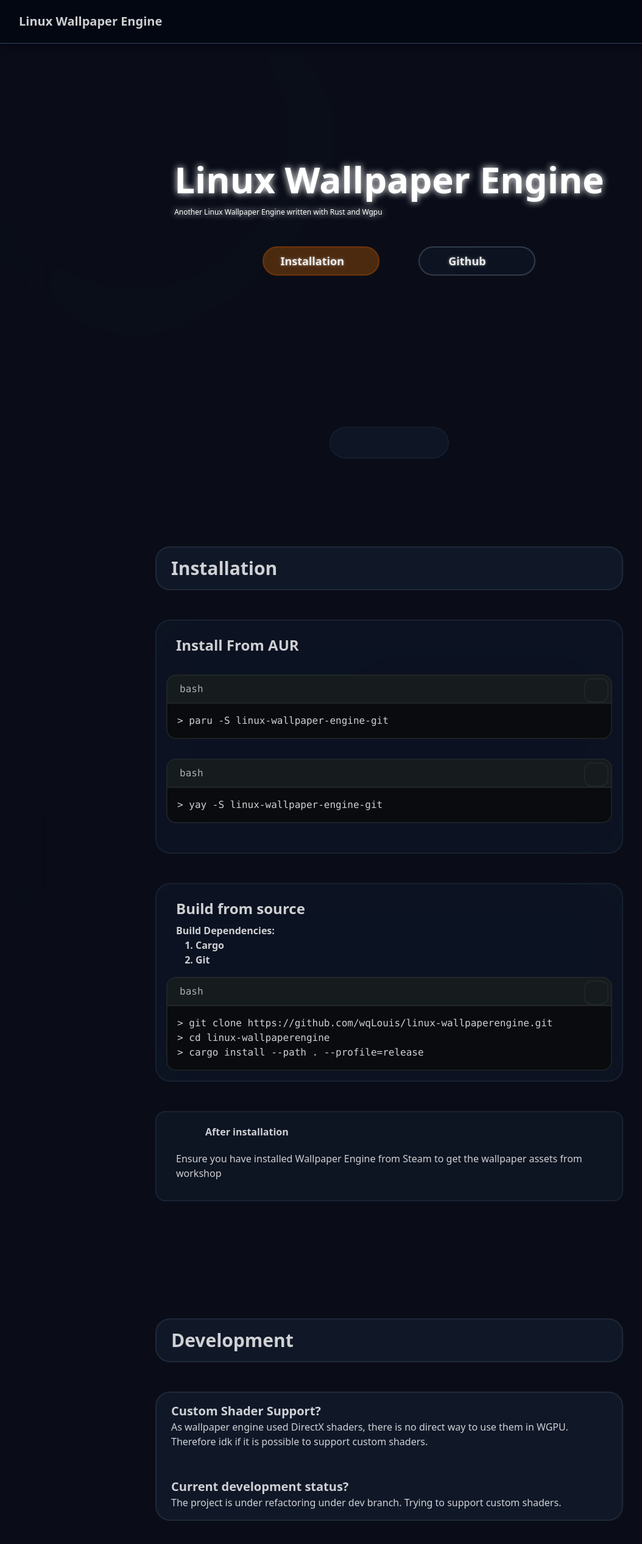
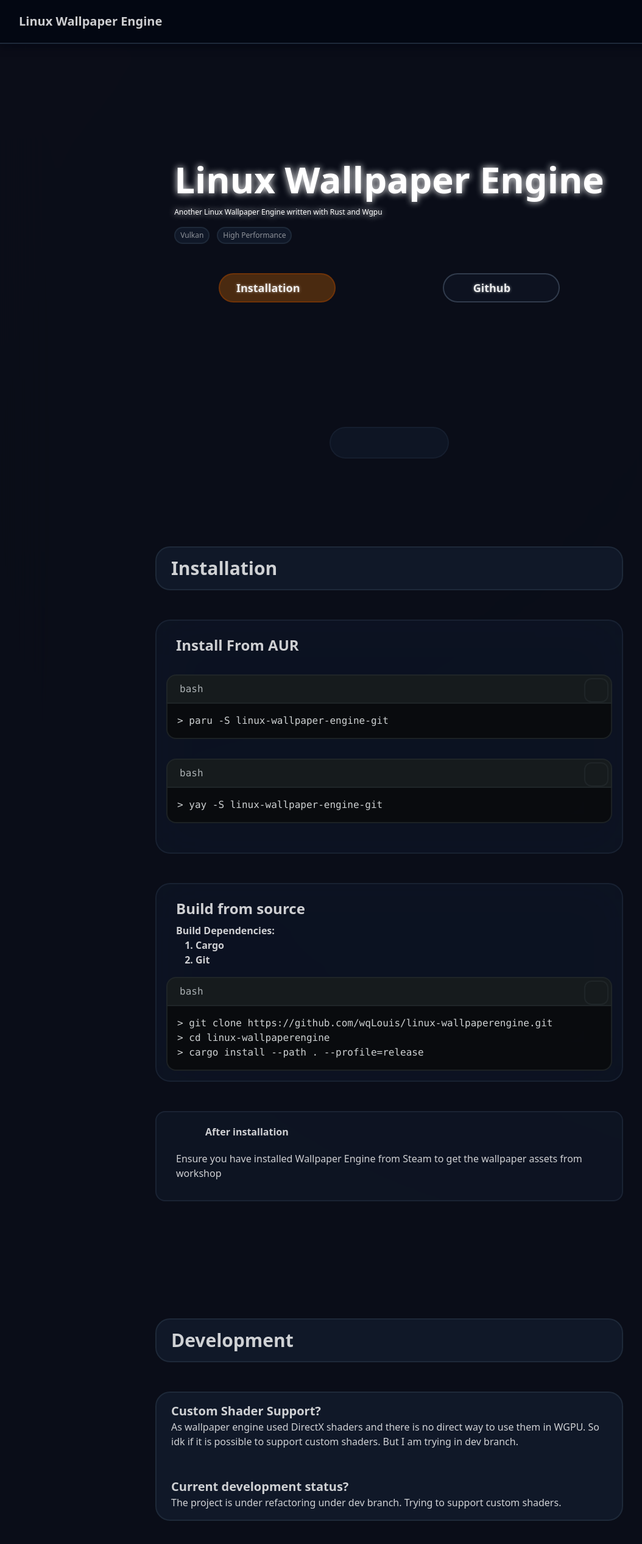
Before and after one commit to wqLouis/wqlouis.github.io, a SvelteKit app: page /projects/linux-wallpaper-engine in a window 1280 px wide. Shown: the top 2532 px of the page at 61% size, without its empty margins (1-1055 px from the left). Built offline with nearby package versions, Linux system fonts and the light colour scheme; what @iconify/tailwind4 would draw is missing.

Commit message:
feat(lwe): add tags for title

```diff
--- a/src/routes/projects/linux-wallpaper-engine/+page.svelte
+++ b/src/routes/projects/linux-wallpaper-engine/+page.svelte
@@ -55,11 +55,17 @@
 						<span class="text-xs font-medium"
 							>Another Linux Wallpaper Engine written with Rust and Wgpu
 						</span>
+						<div
+							class="flex gap-3 text-center text-xs text-text/30 text-shadow-[0_0_0] *:w-max *:rounded-full *:border-2 *:border-border *:bg-fg *:px-2 *:py-1"
+						>
+							<div>Vulkan</div>
+							<div>High Performance</div>
+						</div>
 					</div>
-					<div class="m-4 mt-12 flex h-max w-full justify-center gap-8">
+					<div class="mt-12 grid h-max w-full grid-cols-2 gap-8">
 						<button
 							title="install"
-							class="animate-btn mx-4 flex w-48 cursor-pointer gap-2 rounded-full border-2 border-amber-800/50 bg-amber-600/30 px-6 py-2 text-lg font-bold text-text/90 shadow-amber-600/40 transition-all ease-out text-shadow-[0_0_4px] text-shadow-text/50 hover:scale-120 hover:bg-amber-600/40 hover:shadow-[0_0_12px]
+							class="animate-btn mx-auto flex w-48 cursor-pointer gap-2 rounded-full border-2 border-amber-800/50 bg-amber-600/30 px-6 py-2 text-lg font-bold text-text/90 shadow-amber-600/40 transition-all ease-out text-shadow-[0_0_4px] text-shadow-text/50 hover:scale-120 hover:bg-amber-600/40 hover:shadow-[0_0_12px]
 						"
 							onclick={() => {
 								const section = document.getElementById('installation') as HTMLElement;
@@ -71,7 +77,7 @@
 						</button>
 						<a
 							title="github"
-							class="mx-4 flex w-48 cursor-pointer gap-2 rounded-full border-2 border-gray-700/90 bg-gray-900/50 px-6 py-2 text-center text-lg font-bold text-text/90 shadow-gray-700/50 transition-all ease-out text-shadow-[0_0_4px] text-shadow-text/50 hover:scale-120 hover:bg-gray-700/50 hover:shadow-[0_0_12px] hover:text-shadow-[0_0_12px]"
+							class="mx-auto flex w-48 cursor-pointer gap-2 rounded-full border-2 border-gray-700/90 bg-gray-900/50 px-6 py-2 text-center text-lg font-bold text-text/90 shadow-gray-700/50 transition-all ease-out text-shadow-[0_0_4px] text-shadow-text/50 hover:scale-120 hover:bg-gray-700/50 hover:shadow-[0_0_12px] hover:text-shadow-[0_0_12px]"
 							href="https://github.com/wqLouis/linux-wallpaperengine"
 							target="_blank"
 						>
@@ -141,8 +147,8 @@
 						Custom Shader Support?
 					</span>
 					<span class="mr-auto ml-0 text-left font-medium text-text/80">
-						As wallpaper engine used DirectX shaders, there is no direct way to use them in WGPU.
-						Therefore idk if it is possible to support custom shaders.
+						As wallpaper engine used DirectX shaders and there is no direct way to use them in WGPU.
+						So idk if it is possible to support custom shaders. But I am trying in dev branch.
 					</span>
 				</div>
 				<div class="flex flex-col">
```
